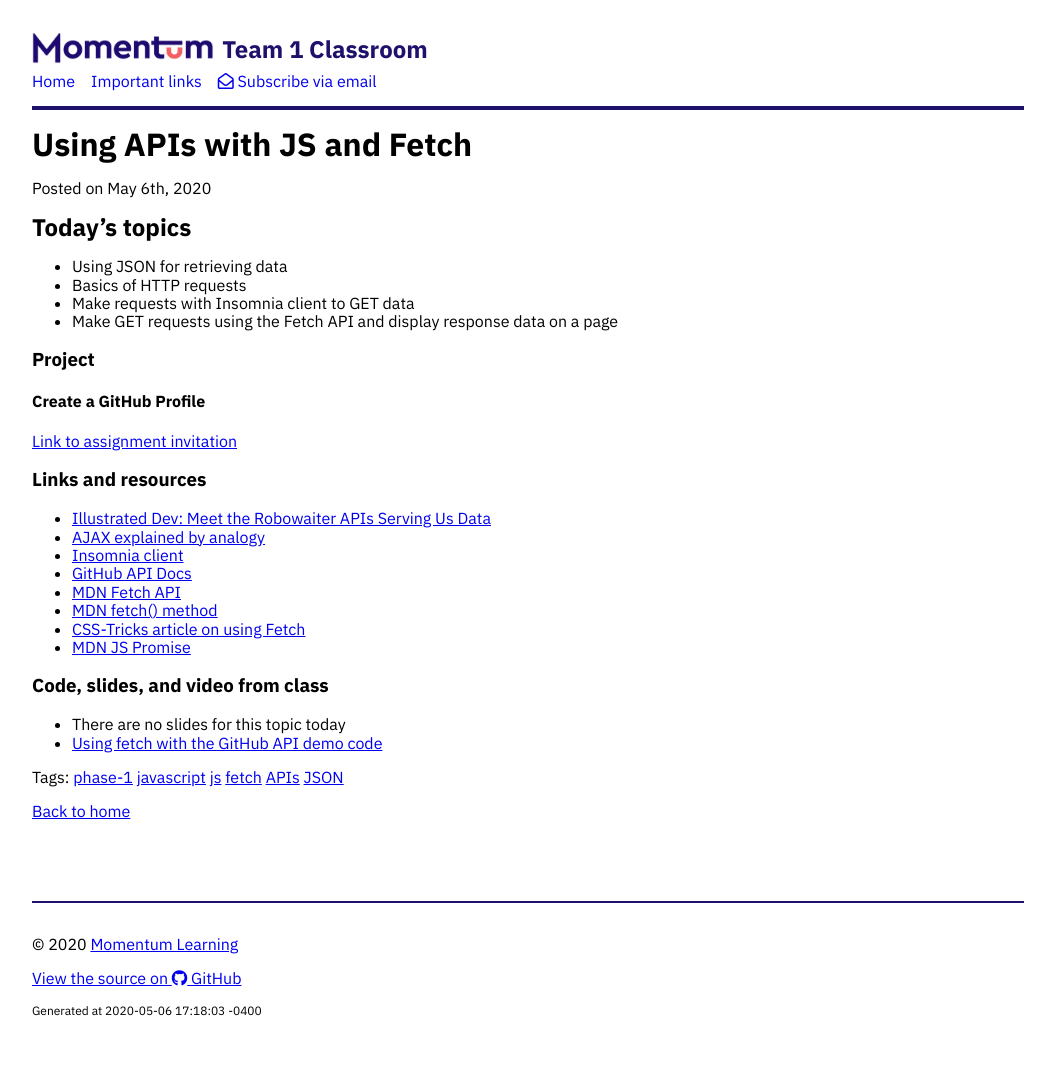
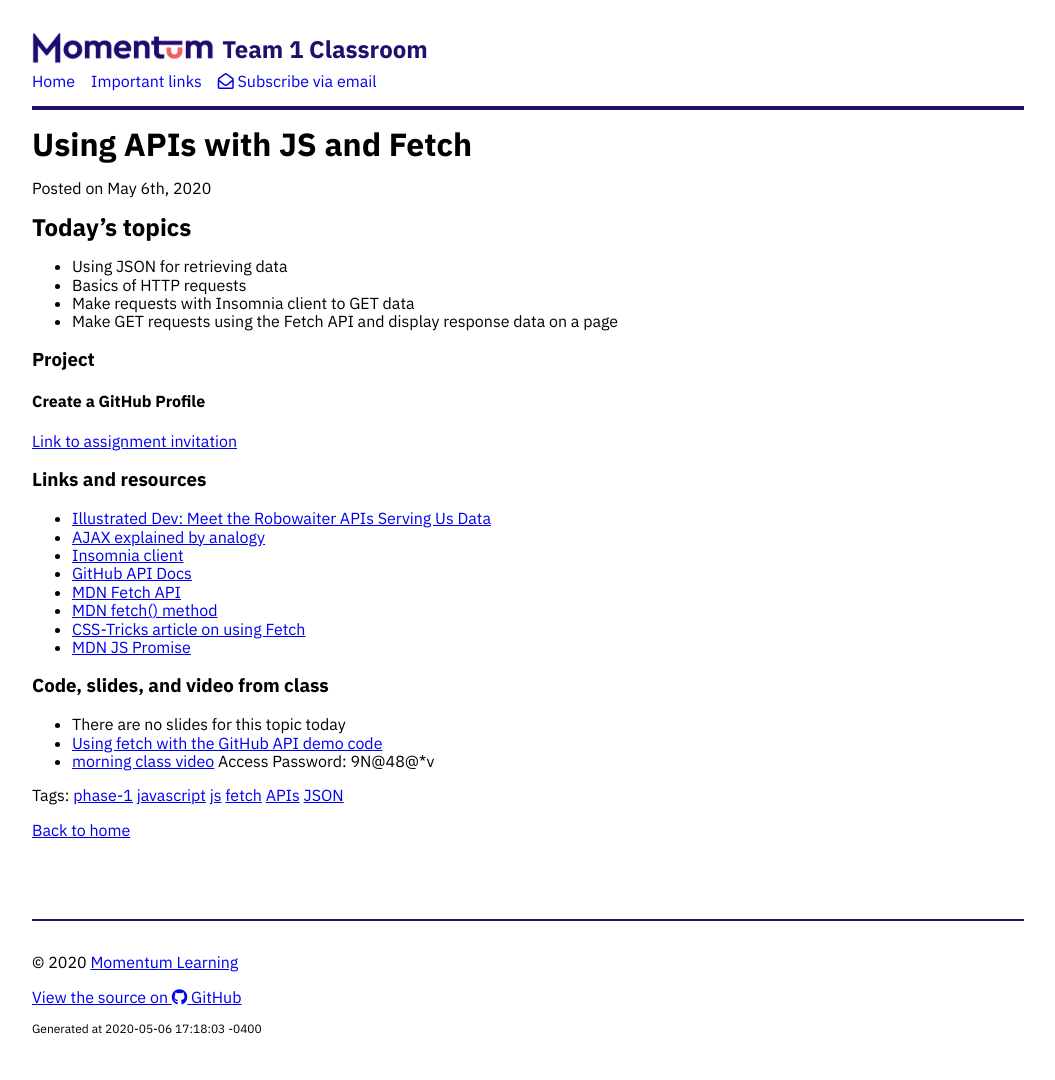
Before and after one commit to Momentum-Morehouse-2/Momentum-Morehouse-2.github.io, a Jekyll site: the page built from _posts/2020-05-06-js-apis.md, in a window 1280 px wide. Shown: the whole page, without its empty margins (112-1167 px from the left). Built offline with Jekyll 4.4.1, drawn with Linux system fonts in a browser that asks for light colours; nearby versions of some CDN libraries.

Commit message:
Post class video link

```diff
--- a/_posts/2020-05-06-js-apis.md
+++ b/_posts/2020-05-06-js-apis.md
@@ -31,3 +31,4 @@ tags: phase-1 javascript js fetch APIs JSON
 
 - There are no slides for this topic today
 - [Using fetch with the GitHub API demo code](https://github.com/momentum-team-1/examples/tree/master/fetch-github-api)
+- [morning class video](https://us02web.zoom.us/rec/share/w_5QcLWo0UFJY4WV4VyCarQbQ9vleaa8gSRIqPsMn0wk0sSn-DU2u3C7x3tn4bjF?startTime=1588775569000) Access Password: 9N@48@*v
```
